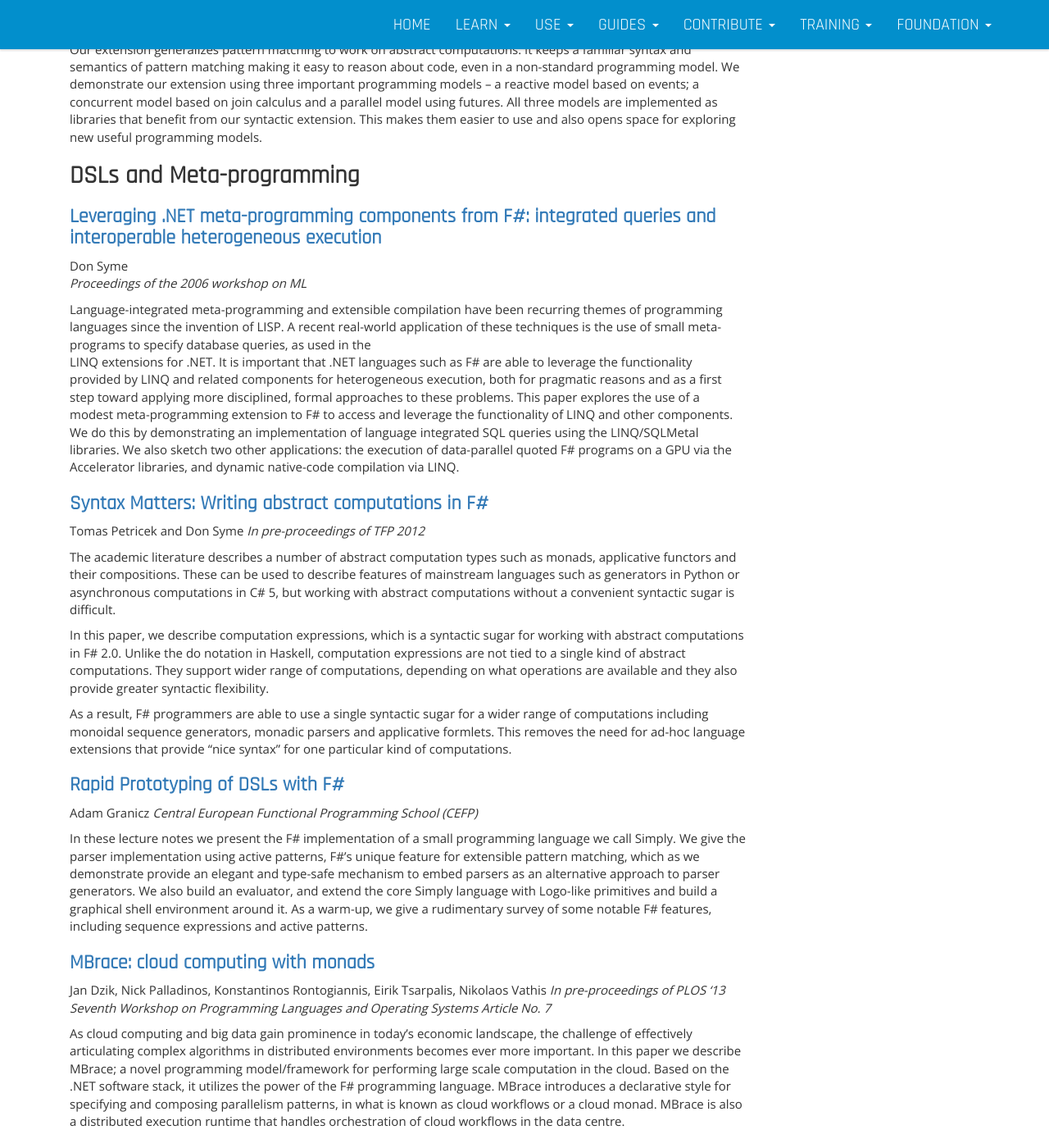
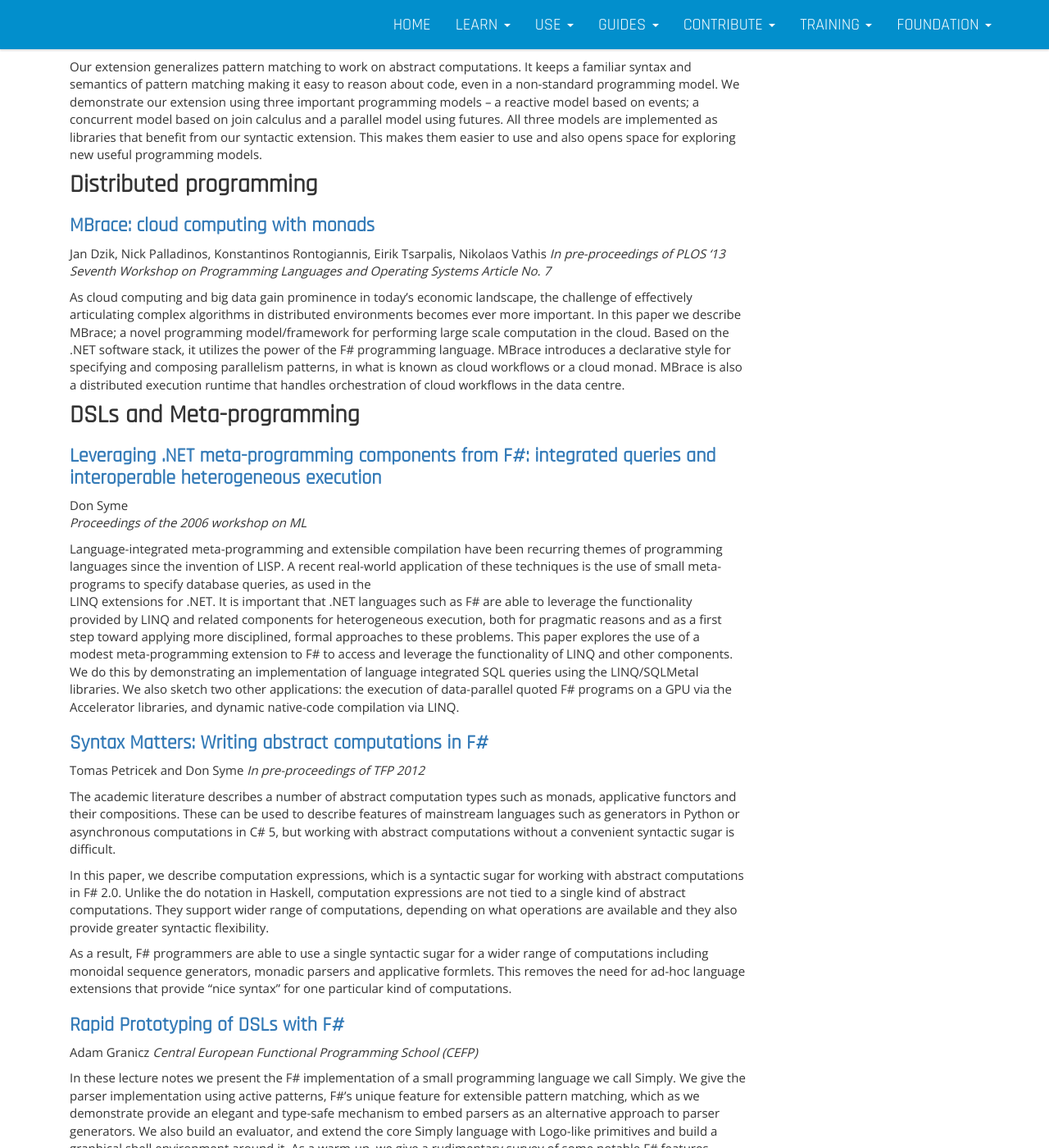
Before and after one commit to fsharp/fsharp.org, a Jekyll site: the page built from teaching/research.md, in a window 1280 px wide and 1400 px high, scrolled down 3901 px. Shown: the whole window at 82% size. Built offline with Jekyll 4.4.1, drawn with Linux system fonts in a browser that asks for light colours; nearby versions of some CDN libraries; some of the changed text lies outside the part shown.

Commit message:
Update research.md

```diff
--- a/teaching/research.md
+++ b/teaching/research.md
@@ -29,6 +29,9 @@ To add a paper to this list, log on to GitHub, [edit this page](https://github.c
    event-based programming and "joinads", a research extension of F# _computation expression_ syntax
    for concurrent, reactive and parallel programming patterns.
 
+ * **[Distributed programming](#distributed-programming)** - publications
+   about distributed programming using F#.
+
  * **[Functional programming](#functional-programming)** - publications
     about core F# language features including _active patterns_ and intialization of
     mutually recursive values.
@@ -48,7 +51,7 @@ To add a paper to this list, log on to GitHub, [edit this page](https://github.c
 --------------
 
 
-## Information-rich programming
+<h2 id="information-rich-programming" class="anchor"> Information-rich programming </h2>
 
 ### [F# 3.0 - Strongly-Typed Language Support for Internet-Scale Information Sources](http://research.microsoft.com/apps/pubs/default.aspx?id=173076)
 
@@ -78,7 +81,7 @@ massively expanded, especially through tooling that benefits from rich types in
 
 
 
-## Asynchronous, Concurrent and Reactive programming
+<h2 id="asynchronous-concurrent-and-reactive-programming" class="anchor"> Asynchronous, Concurrent and Reactive programming </h2>
 
 ### [The F# Asynchronous Programming Model](http://blogs.msdn.com/b/dsyme/archive/2010/10/21/the-f-asynchronous-programming-model-padl-2010-pre-publication-draft.aspx)
 
@@ -233,9 +236,17 @@ calculus and a parallel model using futures. All three models are implemented as
 that benefit from our syntactic extension. This makes them easier to use and also opens
 space for exploring new useful programming models.
 
+<h2 id="distributed-programming" class="anchor"> Distributed programming </h2>
 
 
-## DSLs and Meta-programming
+### [MBrace: cloud computing with monads](http://dl.acm.org/citation.cfm?id=2525531&dl=ACM&coll=DL&CFID=454202220&CFTOKEN=25283533)
+
+Jan Dzik, Nick Palladinos, Konstantinos Rontogiannis, Eirik Tsarpalis, Nikolaos Vathis
+_In pre-proceedings of PLOS '13 Seventh Workshop on Programming Languages and Operating Systems Article No. 7_
+
+As cloud computing and big data gain prominence in today's economic landscape, the challenge of effectively articulating complex algorithms in distributed environments becomes ever more important. In this paper we describe MBrace; a novel programming model/framework for performing large scale computation in the cloud. Based on the .NET software stack, it utilizes the power of the F# programming language. MBrace introduces a declarative style for specifying and composing parallelism patterns, in what is known as cloud workflows or a cloud monad. MBrace is also a distributed execution runtime that handles orchestration of cloud workflows in the data centre.
+
+<h2 id="dsls-and-meta-programming" class="anchor"> DSLs and Meta-programming </h2>
 
 ### [Leveraging .NET meta-programming components from F#: integrated queries and interoperable heterogeneous execution](http://dl.acm.org/citation.cfm?doid=1159876.1159884)
 
@@ -287,12 +298,6 @@ to parser generators. We also build an evaluator, and extend the core Simply lan
 primitives and build a graphical shell environment around it. As a warm-up, we give a rudimentary survey
 of some notable F# features, including sequence expressions and active patterns.
 
-### [MBrace: cloud computing with monads](http://dl.acm.org/citation.cfm?id=2525531&dl=ACM&coll=DL&CFID=454202220&CFTOKEN=25283533)
-
-Jan Dzik, Nick Palladinos, Konstantinos Rontogiannis, Eirik Tsarpalis, Nikolaos Vathis
-_In pre-proceedings of PLOS '13 Seventh Workshop on Programming Languages and Operating Systems Article No. 7_
-
-As cloud computing and big data gain prominence in today's economic landscape, the challenge of effectively articulating complex algorithms in distributed environments becomes ever more important. In this paper we describe MBrace; a novel programming model/framework for performing large scale computation in the cloud. Based on the .NET software stack, it utilizes the power of the F# programming language. MBrace introduces a declarative style for specifying and composing parallelism patterns, in what is known as cloud workflows or a cloud monad. MBrace is also a distributed execution runtime that handles orchestration of cloud workflows in the data centre.
 
 ### [Specifying and Executing Optimizations for Parallel Programs](http://web.engr.illinois.edu/~mansky1/exec.pdf)
 
@@ -301,7 +306,7 @@ _In pre-proceedings of GRAPHITE '14_
 
 Compiler optimizations, usually expressed as rewrites on program graphs, are a core part of all modern compilers. However, even production compilers have bugs, and these bugs are difficult to detect and resolve. The problem only becomes more complex when compiling parallel programs; from the choice of graph representation to the possibility of race conditions, optimization designers have a range of factors to consider that do not appear when dealing with single-threaded programs. In this paper we present PTRANS, a domain-specific language for formal specification of compiler transformations, and describe its executable semantics. The fundamental approach of PTRANS is to describe program transformations as rewrites on control flow graphs with temporal logic side conditions. The syntax of PTRANS allows cleaner, more comprehensible specification of program optimizations; its executable semantics allows these specifications to act as prototypes for the optimizations themselves, so that candidate optimizations can be tested and refined before going on to include them in a compiler. We demonstrate the use of PTRANS to state, test, and refine the specification of a redundant store elimination optimization on parallel programs.
 
-## Units of Measure
+<h2 id="units-of-measure" class="anchor"> Units of Measure </h2>
 
 ### [Relational parametricity and units of measure](http://dl.acm.org/citation.cfm?id=263761)
 
@@ -340,7 +345,7 @@ Andrew Kennedy
 _Lecture notes , for CEFP'09, Revised July 2010_
 
 
-## Web programming
+<h2 id="web-programming" class="anchor"> Web programming </h2>
 
 ### [Visualizing Data in the Web](http://dl.acm.org/citation.cfm?id=2429376)
 
@@ -383,7 +388,7 @@ Some of the publications about FStar are below.
   Pierre-Yves Strub, Karthikeyan Bharagavan, and Jean Yang, no. MSR-TR-2011-37, 24 March 2011
 
 
-## Machine Learning
+<h2 id="machine-learning" class="anchor"> Machine Learning </h2>
 
 ### [Learning with F#](http://dl.acm.org/citation.cfm?id=1362709)
 
@@ -392,7 +397,7 @@ Phil Trelford, _Commercial Users of Funnctional Programming_, 2006. This talk de
 F# plays a crucial role in helping the group process this data efficiently and develop smart algorithms that extract essential features from the data and represent the information using the latest statistical technique called "factor graphs". Our use of F# in conjunction with SQL Server 2005 is especially interesting: we use novel compilation techniques to express the primary schema in F# and then use SQL Server as a data slave.
 
 
-## Applications
+<h2 id="applications" class="anchor"> Applications </h2>
 
 For more applications of F#, see the [Testimonials](/testimonials/) page. Below are peer-reviewed publications related to applications.
 
```
